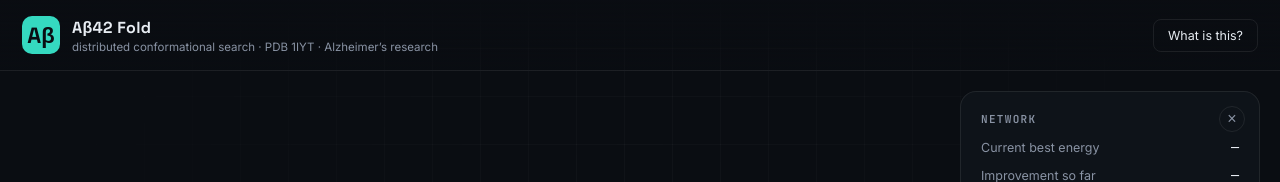
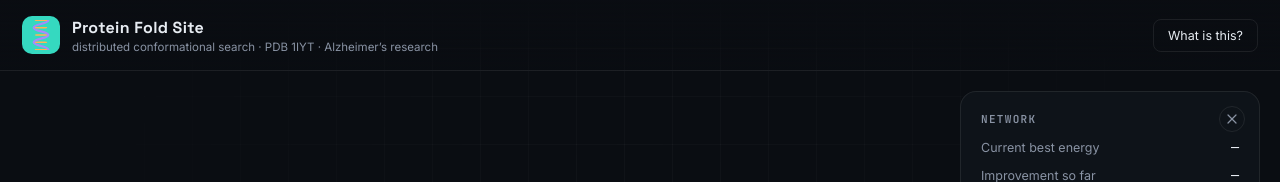
Before and after one commit to Digim0rt4l/protein-fold-site, a website: page index.html in a window 1280 px wide. Shown: the top 182 px of the page. Drawn offline with nearby package versions, Linux system fonts and the light colour scheme; no server answers.

Commit message:
Add files via upload

```diff
--- a/index.html
+++ b/index.html
@@ -3,8 +3,8 @@
 <head>
 <meta charset="UTF-8" />
 <meta name="viewport" content="width=device-width, initial-scale=1.0, viewport-fit=cover" />
-<title>Aβ42 Fold — distributed conformational search</title>
-<meta name="description" content="Contribute idle device compute to a distributed, browser-based conformational search of the Alzheimer's-linked amyloid-beta (1-42) peptide." />
+<title>Protein Fold Site</title>
+<meta name="description" content="Protein Fold Site — contribute idle device compute to a distributed, browser-based conformational search of the Alzheimer's-linked amyloid-beta (1-42) peptide." />
 <link rel="preconnect" href="https://fonts.googleapis.com">
 <link rel="preconnect" href="https://fonts.gstatic.com" crossorigin>
 <link href="https://fonts.googleapis.com/css2?family=Space+Grotesk:wght@400..700&family=JetBrains+Mono:wght@400;500;600&family=Inter:wght@400;500;600&display=swap" rel="stylesheet">
@@ -24,9 +24,19 @@
 
   <header class="topbar">
     <div class="brand">
-      <span class="brand-mark">Aβ</span>
+      <span class="brand-mark" aria-hidden="true">
+        <svg viewBox="0 0 24 32" width="22" height="30" fill="none" xmlns="http://www.w3.org/2000/svg">
+          <line x1="4" y1="0" x2="20" y2="0" stroke="#ffb454" stroke-width="1.6" stroke-linecap="round" />
+          <line x1="4" y1="8" x2="20" y2="8" stroke="#ffb454" stroke-width="1.6" stroke-linecap="round" />
+          <line x1="4" y1="16" x2="20" y2="16" stroke="#ffb454" stroke-width="1.6" stroke-linecap="round" />
+          <line x1="4" y1="24" x2="20" y2="24" stroke="#ffb454" stroke-width="1.6" stroke-linecap="round" />
+          <line x1="4" y1="32" x2="20" y2="32" stroke="#ffb454" stroke-width="1.6" stroke-linecap="round" />
+          <path d="M4 0 C4 4 20 4 20 8 C20 12 4 12 4 16 C4 20 20 20 20 24 C20 28 4 28 4 32" stroke="#35d9c0" stroke-width="2.4" stroke-linecap="round" />
+          <path d="M20 0 C20 4 4 4 4 8 C4 12 20 12 20 16 C20 20 4 20 4 24 C4 28 20 28 20 32" stroke="#a78bfa" stroke-width="2.4" stroke-linecap="round" />
+        </svg>
+      </span>
       <div class="brand-text">
-        <h1>Aβ42 Fold</h1>
+        <h1>Protein Fold Site</h1>
         <p>distributed conformational search &middot; PDB 1IYT &middot; Alzheimer&rsquo;s research</p>
       </div>
     </div>
@@ -48,7 +58,12 @@
     </div>
 
     <section class="panel stats-panel" id="stats-panel" aria-label="Live statistics">
-      <button id="hide-stats-btn" class="hide-stats-btn" type="button" aria-label="Hide stats">&times;</button>
+      <button id="hide-stats-btn" class="hide-stats-btn" type="button" aria-label="Hide stats">
+        <svg width="14" height="14" viewBox="0 0 24 24" fill="none" stroke="currentColor" stroke-width="2.4" stroke-linecap="round">
+          <line x1="4" y1="4" x2="20" y2="20" />
+          <line x1="20" y1="4" x2="4" y2="20" />
+        </svg>
+      </button>
       <h2>Network</h2>
       <dl class="stat-row">
         <dt>Current best energy</dt>
```
